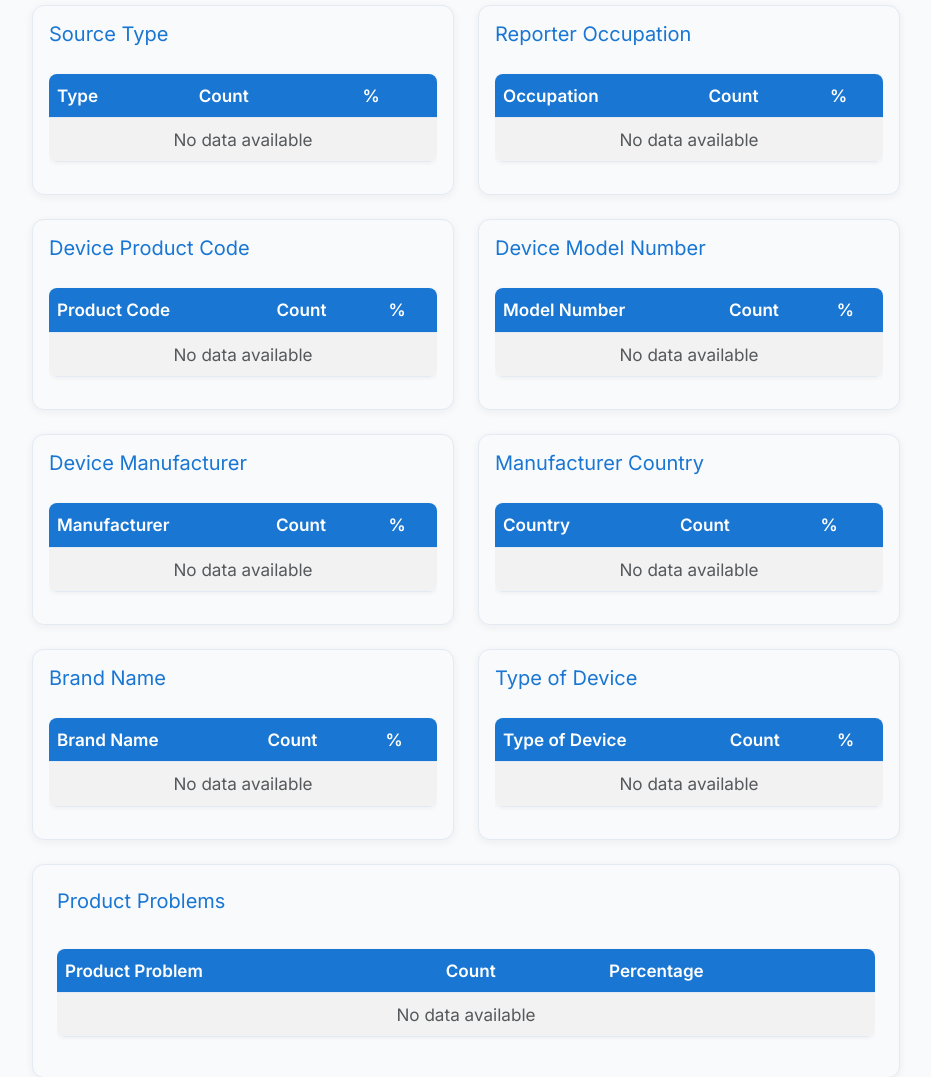
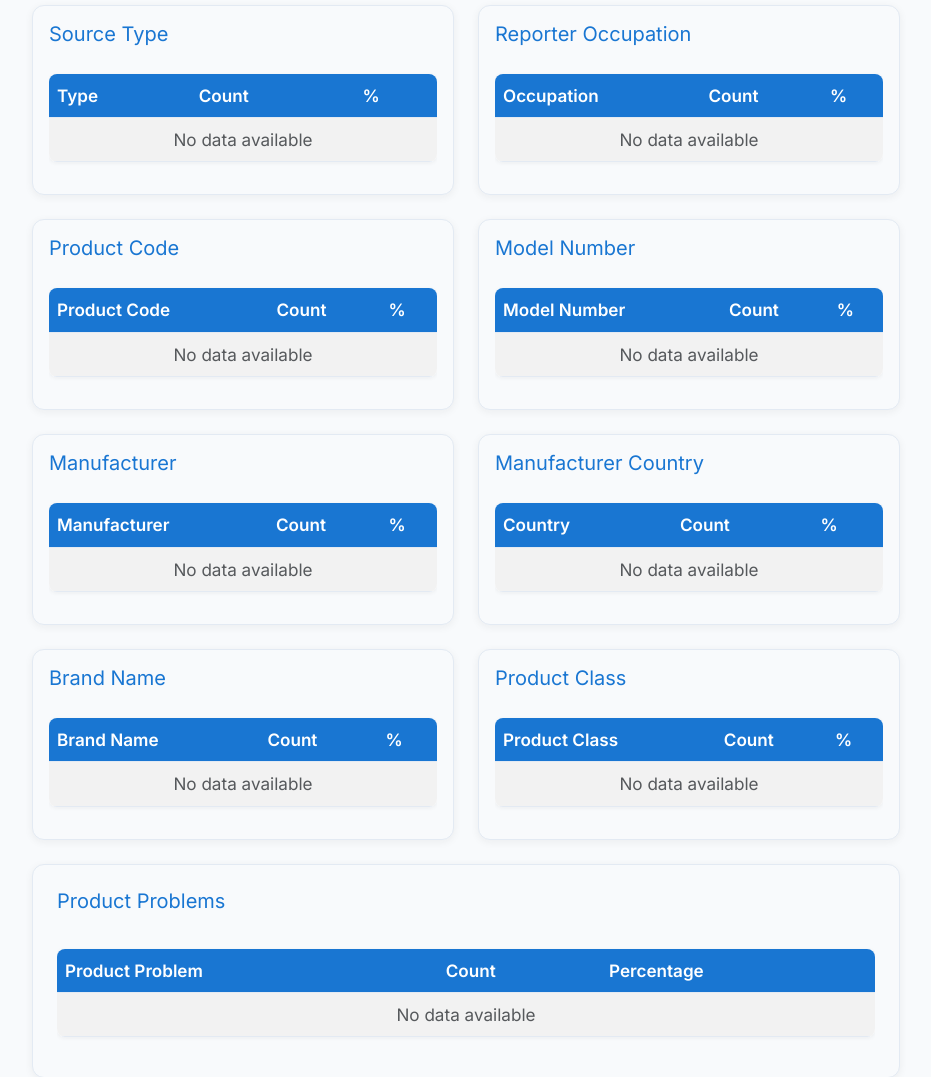
Before and after one commit to MohamedMaroufMD/MAUDEMetrics, a Flask app: page /analytics in a window 1280 px wide. Shown: the part 2051-3128 px from the top of the page, without its empty margins (174-1105 px from the left). Run offline with Flask 3, Linux system fonts and the light colour scheme; tables that the repository leaves empty hold one stand-in row (values such as "Sample post"); some libraries are stand-ins or nearby versions.

Commit message:
Ensure consistency

```diff
--- a/app.py
+++ b/app.py
@@ -564,8 +564,8 @@
                             'device_date_received': 'Device Date Received',
                             'device_expiration_date_of_device': 'Device Expiration Date',
                             'patient_date_received': 'Patient Date Received',
-                            'device_generic_name': 'Device Type',
-                            'device_brand_name': 'Device Brand Name',
+                            'device_generic_name': 'Product Class',
+                            'device_brand_name': 'Brand Name',
                             'device_manufacturer_d_name': 'Manufacturer',
                             'device_device_report_product_code': 'Product Code',
                             'device_model_number': 'Model Number',
@@ -625,7 +625,7 @@
                     base_priority_order = [
                         'Event ID', 'Report Number', 'MDR Report Key', 'MAUDE Report Link', 'Event Date', 'Report Date', 'Date Received',
                         'Date Report To FDA', 'Date Report To Manufacturer', 'Date Manufacturer Received', 'Device Date Received', 'Device Expiration Date', 'Patient Date Received',
-                        'Device Type', 'Device Brand Name', 'Product Code', 'Model Number', 'Manufacturer', 'Manufacturer Country', 'Lot Number', 'Device Availability', 'Device Evaluated By Manufacturer', 'Single Use Flag', 'Reprocessed And Reused Flag', 'Device Operator', 'Report Source Code', 'Health Professional', 'Reporter Occupation Code', 'Source Type', 'Patient Age', 'Patient Sex', 'Patient Weight', 'Patient Ethnicity', 'Patient Race', 'Event Type',
+                        'Product Class', 'Brand Name', 'Product Code', 'Model Number', 'Manufacturer', 'Manufacturer Country', 'Lot Number', 'Device Availability', 'Device Evaluated By Manufacturer', 'Single Use Flag', 'Reprocessed And Reused Flag', 'Device Operator', 'Report Source Code', 'Health Professional', 'Reporter Occupation Code', 'Source Type', 'Patient Age', 'Patient Sex', 'Patient Weight', 'Patient Ethnicity', 'Patient Race', 'Event Type',
                         'Adverse Event Flag', 'Product Problem Flag', 'Product Problems', 'Patient Problems', 'Patient Outcome', 'Patient Treatment'
                     ]
 
@@ -771,12 +771,12 @@
                     ('report_source_code', 'Report Source Code'),
                     ('source_type', 'Source Type'),
                     ('reporter_occupation_code', 'Reporter Occupation Code'),
-                    ('device_device_report_product_code', 'Device Product Code'),
-                    ('device_model_number', 'Device Model Number'),
-                    ('device_manufacturer_d_name', 'Device Manufacturer'),
+                    ('device_device_report_product_code', 'Product Code'),
+                    ('device_model_number', 'Model Number'),
+                    ('device_manufacturer_d_name', 'Manufacturer'),
                     ('device_manufacturer_d_country', 'Manufacturer Country'),
                     ('device_brand_name', 'Brand Name'),
-                    ('device_generic_name', 'Type of Device')
+                    ('device_generic_name', 'Product Class')
                 ]
                 for field, label in event_fields:
                     cols = [c for c in events_flat_df.columns if c.startswith(field)]
@@ -1405,13 +1405,13 @@
         report_source_table = make_table(df, 'report_source_code', 'Report Source')
         source_type_table = make_table(df, 'source_type', 'Source Type')
         occupation_table = make_table(df, 'reporter_occupation_code', 'Reporter Occupation Code')
-        product_code_table = make_table(df, 'device_device_report_product_code', 'Device Product Code')
-        model_number_table = make_table(df, 'device_model_number', 'Device Model Number')
-        manufacturer_table = make_table(df, 'device_manufacturer_d_name', 'Device Manufacturer')
+        product_code_table = make_table(df, 'device_device_report_product_code', 'Product Code')
+        model_number_table = make_table(df, 'device_model_number', 'Model Number')
+        manufacturer_table = make_table(df, 'device_manufacturer_d_name', 'Manufacturer')
         manufacturer_country_table = make_table(df, 'device_manufacturer_d_country', 'Manufacturer Country')
         brand_name_table = make_table(df, 'device_brand_name', 'Brand Name')
         # Type of Device (Generic Name)
-        generic_name_table = make_table(df, 'device_generic_name', 'Type of Device')
+        generic_name_table = make_table(df, 'device_generic_name', 'Product Class')
         # Product Problems
         prod_cols = [c for c in df.columns if c.startswith('product_problems')]
         prod_vals = pd.Series(df[prod_cols].values.flatten()).dropna()
--- a/templates/analytics.html
+++ b/templates/analytics.html
@@ -207,7 +207,7 @@
                 </div>
             </div>
             <div class="card p-3">
-                <h2 class="h5">Device Product Code</h2>
+                <h2 class="h5">Product Code</h2>
                 <div class="table-responsive">
                     <table class="table table-striped table-hover">
                         <thead class="table-primary">
@@ -230,7 +230,7 @@
                 </div>
             </div>
             <div class="card p-3">
-                <h2 class="h5">Device Model Number</h2>
+                <h2 class="h5">Model Number</h2>
                 <div class="table-responsive">
                     <table class="table table-striped table-hover">
                         <thead class="table-primary">
@@ -253,7 +253,7 @@
                 </div>
             </div>
             <div class="card p-3">
-                <h2 class="h5">Device Manufacturer</h2>
+                <h2 class="h5">Manufacturer</h2>
                 <div class="table-responsive">
                     <table class="table table-striped table-hover">
                         <thead class="table-primary">
@@ -322,11 +322,11 @@
                 </div>
             </div>
             <div class="card p-3">
-                <h2 class="h5">Type of Device</h2>
+                <h2 class="h5">Product Class</h2>
                 <div class="table-responsive">
                     <table class="table table-striped table-hover">
                         <thead class="table-primary">
-                            <tr><th>Type of Device</th><th>Count</th><th>%</th></tr>
+                            <tr><th>Product Class</th><th>Count</th><th>%</th></tr>
                         </thead>
                         <tbody>
                             {% if generic_name_table|length == 0 %}
--- a/templates/index.html
+++ b/templates/index.html
@@ -77,7 +77,7 @@
                 <input type="text" id="manufacturer" name="manufacturer" class="form-control" placeholder="e.g., Medtronic, Abbott" style="color:#bbb;">
               </div>
               <div class="col-12 col-md-6">
-                <label for="device_generic_name" class="form-label fw-semibold">Type of Device <span class="text-muted">(optional)</span></label>
+                <label for="device_generic_name" class="form-label fw-semibold">Product Class <span class="text-muted">(optional)</span></label>
                 <input type="text" id="device_generic_name" name="device_generic_name" class="form-control" placeholder="e.g., pacemaker, defibrillator, stent" style="color:#bbb;">
               </div>
             </div>
```
